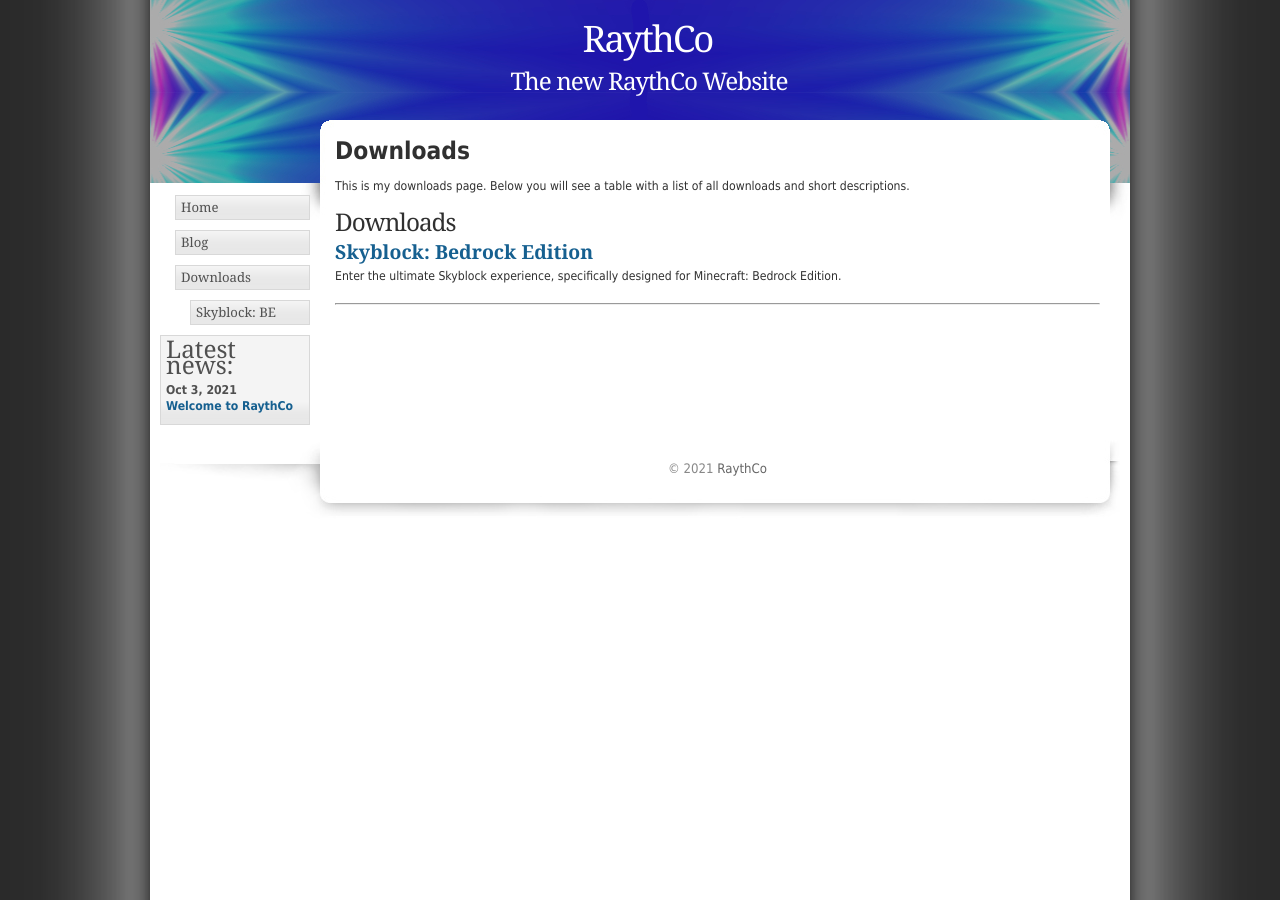
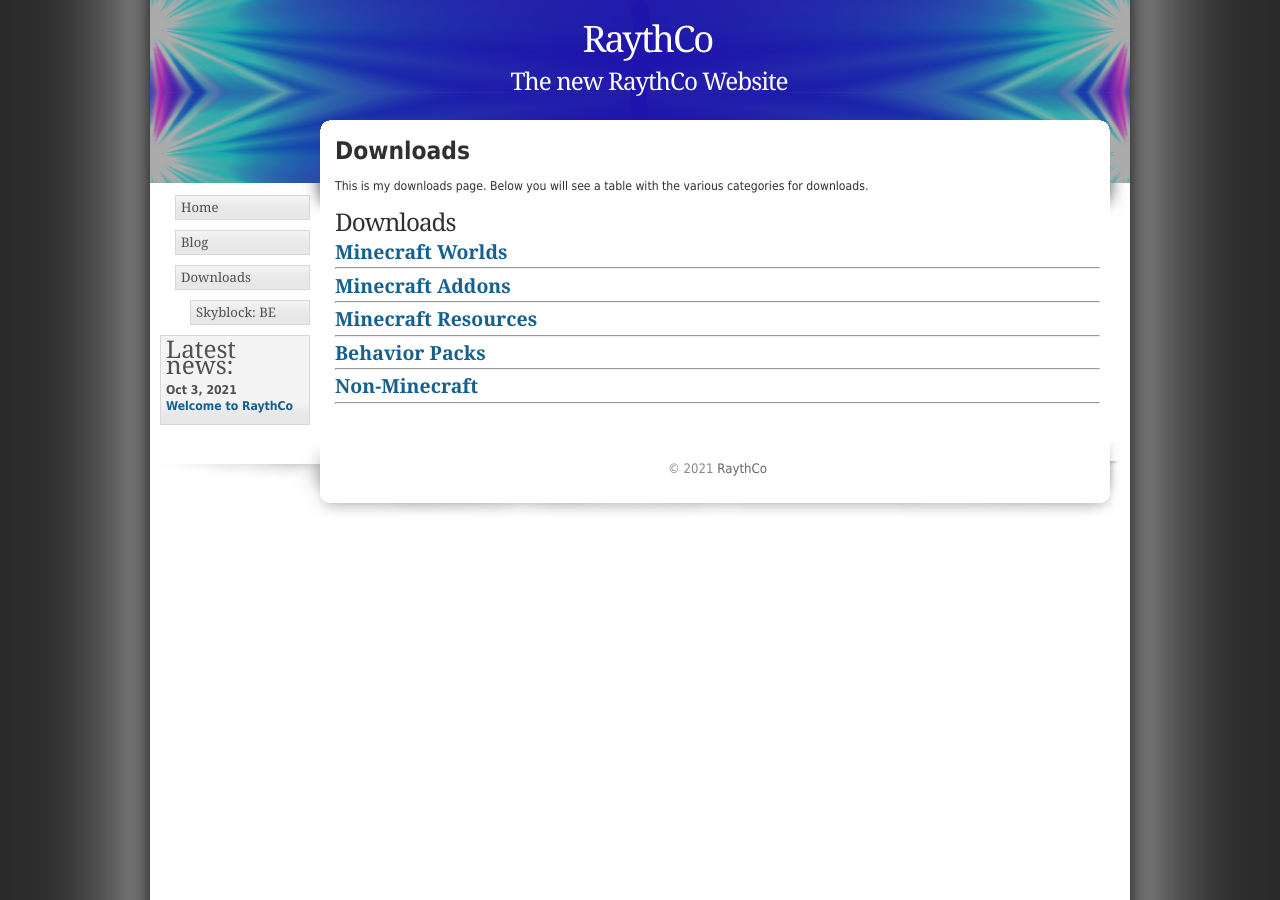
Before and after one commit to RaythCo-Creations/raythco-creations.github.io, a Jekyll site: the page built from downloads.md, in a window 1280 px wide. Built offline with Jekyll 4.4.1, drawn with Linux system fonts in a browser that asks for light colours.

Commit message:
Organisation Modifications

```diff
--- a/_data/downloads.yml
+++ b/_data/downloads.yml
@@ -1,4 +1,5 @@
 toc2:
   - title: "Skyblock: Bedrock Edition"
     url: /downloads/skyblockbe
+    category: mcworlds
     description: "Enter the ultimate Skyblock experience, specifically designed for Minecraft: Bedrock Edition."
--- a/_data/nav.yml
+++ b/_data/nav.yml
@@ -10,3 +10,15 @@
         subsubfolderitems:
           - page: "Skyblock: BE"
             url: /downloads/skyblockbe
+
+dlpages:
+  - title: Minecraft Worlds
+    url: /downloads/mcworlds
+  - title: Minecraft Addons
+    url: /downloads/mcaddons
+  - title: Minecraft Resources
+    url: /downloads/mcresources
+  - title: Behavior Packs
+    url: /downloads/mcbehavior
+  - title: Non-Minecraft
+    url: /downloads/other
--- a/downloads.md
+++ b/downloads.md
@@ -3,11 +3,10 @@
 layout: downloads
 order: 3
 ---
-This is my downloads page. Below you will see a table with a list of all downloads and short descriptions.
+This is my downloads page. Below you will see a table with the various categories for downloads.
 
 <h2>Downloads</h2>
-{% for item in site.data.downloads.toc2 %}
+{% for item in site.data.nav.dlpages %}
 <h3><a href="{{ item.url }}">{{ item.title }}</a></h3>
-<p>{{ item.description }}</p>
 ****************
 {% endfor %}
```
Also changed, not shown: download-pages/mcworlds.md (added, +7 -0 lines), download-pages/mcworlds/skyblockbe.md (renamed from download-pages/skyblockbe.md, +2 -1 lines).
